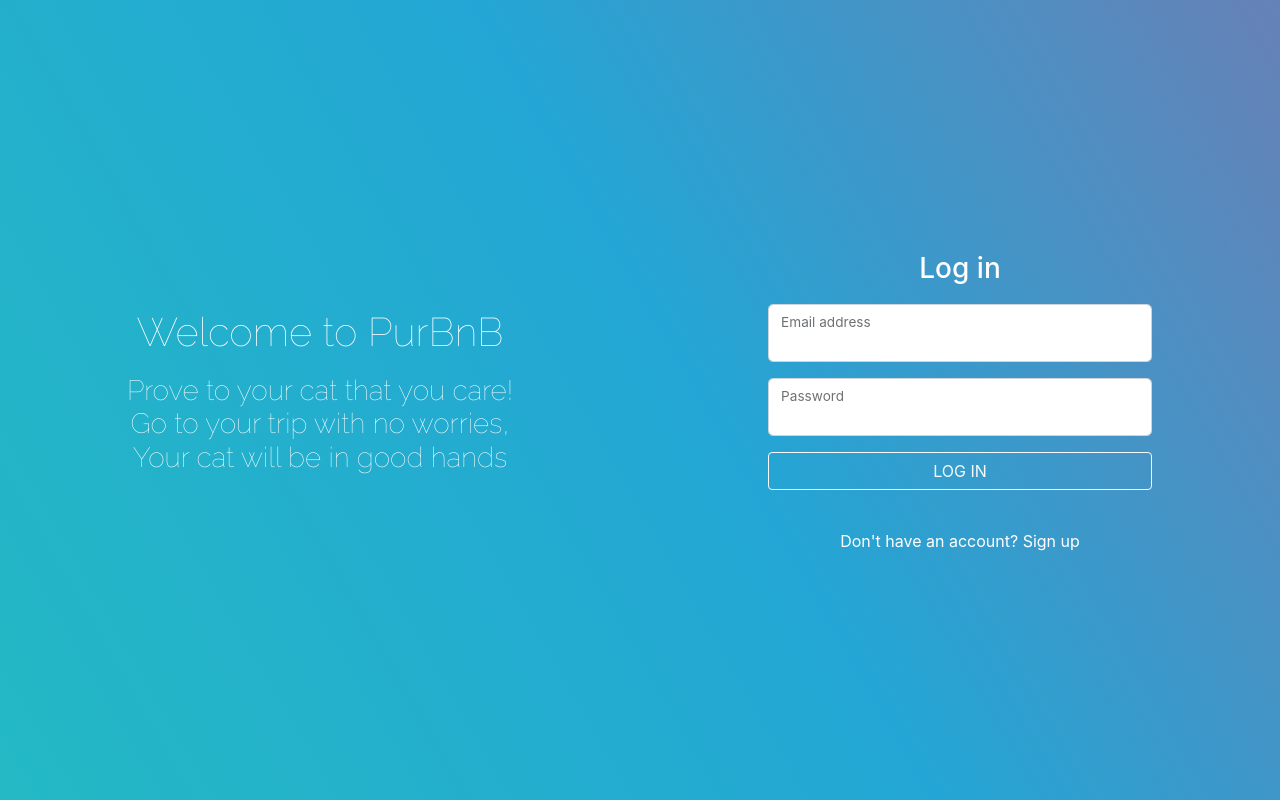
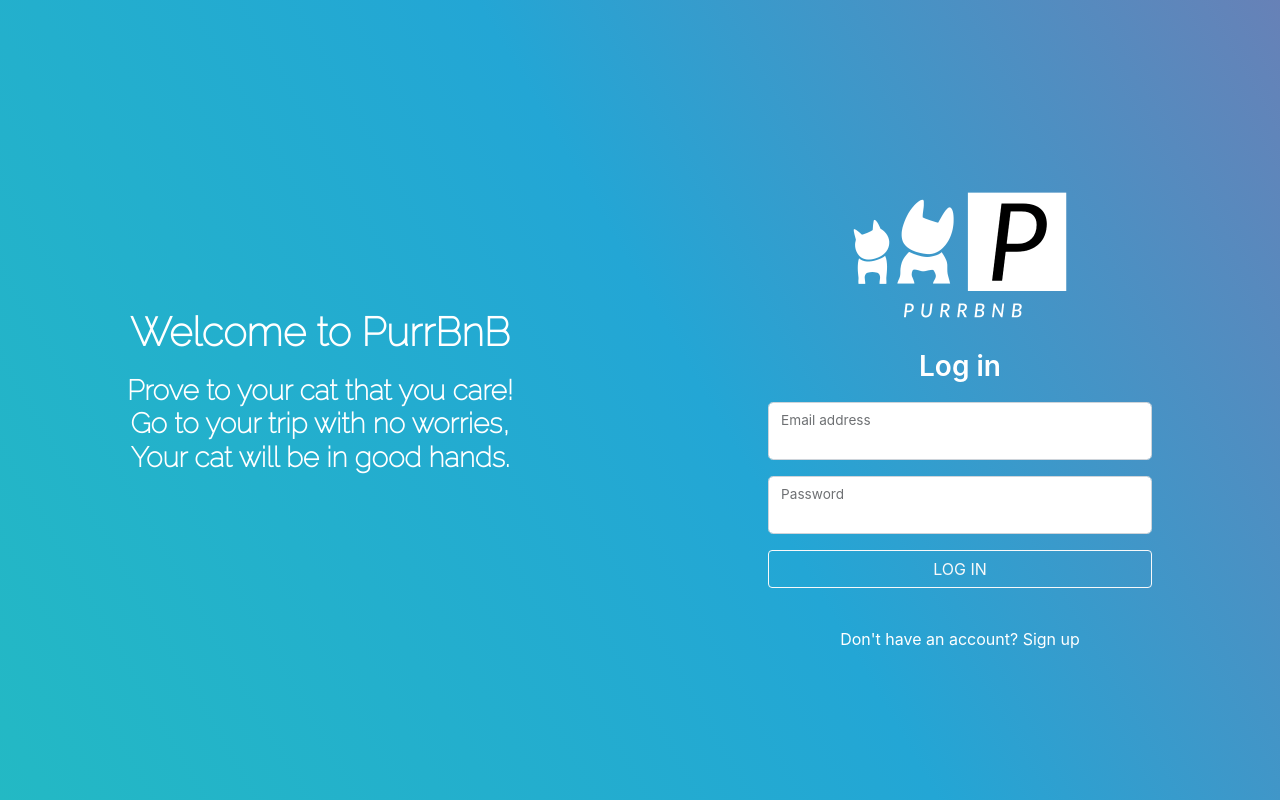
Before and after one commit to Bereket-U/purrbnb, a React (Create React App) app: page / in a window 1280 px wide. Built offline with nearby package versions, Linux system fonts and the light colour scheme; no server answers.

Commit message:
update Authpage styling add logo

```diff
--- a/src/pages/AuthPage/AuthPage.css
+++ b/src/pages/AuthPage/AuthPage.css
@@ -10,17 +10,7 @@
   background: linear-gradient(240deg, #ee7752, #e73c7e, #23a6d5, #23d5ab);
   background-size: 400% 400%;
 }
-@keyframes gradient {
-  0% {
-    background-position: 0% 50%;
-  }
-  50% {
-    background-position: 100% 50%;
-  }
-  100% {
-    background-position: 0% 50%;
-  }
-}
+
 .right-side {
   width: 50%;
   min-height: 100vh;
@@ -39,13 +29,12 @@
   flex-direction: column;
   align-items: center;
   font-family: "Raleway", sans-serif;
-  font-weight: bolder;
   justify-content: center;
 }
 .landing h3,
-h1,
-p {
+h1 {
   color: white;
+  font-weight: 600;
 }
 .branding {
   width: 70%;
@@ -65,6 +54,9 @@ p {
   text-decoration: none;
   cursor: pointer;
   color: black;
+}
+.logo {
+  width: 300px;
 }
 @media screen and (max-width: 700px) {
   .right-side {
--- a/src/pages/AuthPage/AuthPage.jsx
+++ b/src/pages/AuthPage/AuthPage.jsx
@@ -14,16 +14,20 @@ export default class AuthPage extends React.Component {
       <div className="d-flex landing">
         <div className="left-side">
           <div className="branding">
-            <h1 className="">Welcome to PurBnB</h1>
+            <h1 className="">Welcome to PurrBnB</h1>
             <h3>
-              Prove to your cat that you care! Go to your trip with no worries,
-              Your cat will be in good hands
+              <span>
+                Prove to your cat that you care! Go to your trip with no
+                worries, Your cat will be in good hands.
+              </span>
             </h3>
           </div>
         </div>
         {/* Another ternary operator! */}
         {/* If showLogin is true, show the login form. If false, show the signup form */}
         <div className="right-side">
+          <img className="logo" src="images/PurrBnB-logos_white.png" alt="" />
+
           {this.state.showLogin ? (
             <LoginForm setUserInState={this.props.setUserInState} />
           ) : (
```
